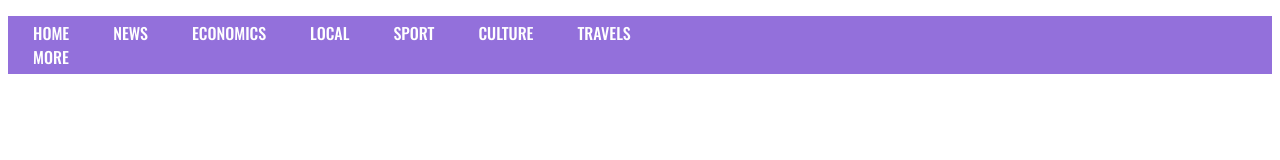
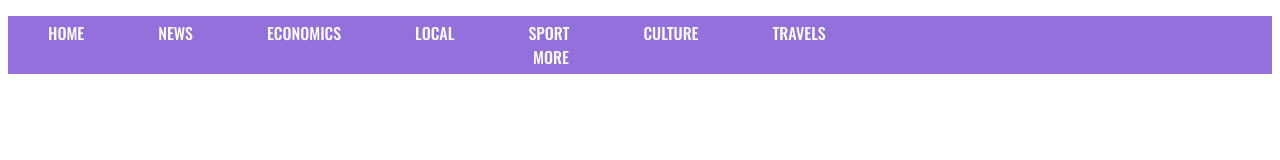
Before and after one commit to LizaShu/html-markup-home-Shymuakova, a plain HTML site: page lesson-8-css/task2/task2.html in a window 1280 px wide. Drawn offline with nearby package versions, Linux system fonts and the light colour scheme.

Commit message:
Final version

```diff
--- a/lesson-8-css/task2/style2.css
+++ b/lesson-8-css/task2/style2.css
@@ -12,6 +12,7 @@ ul {
 a {
     text-decoration: none;
     padding: 5px;
+    margin: 15px;
     color: white;
     font-family: oswald;
 }
@@ -22,5 +23,5 @@ a:hover {
 }
 
 #space {
-    margin-right: 800px;
+    margin-left: 500px;
 }
```
